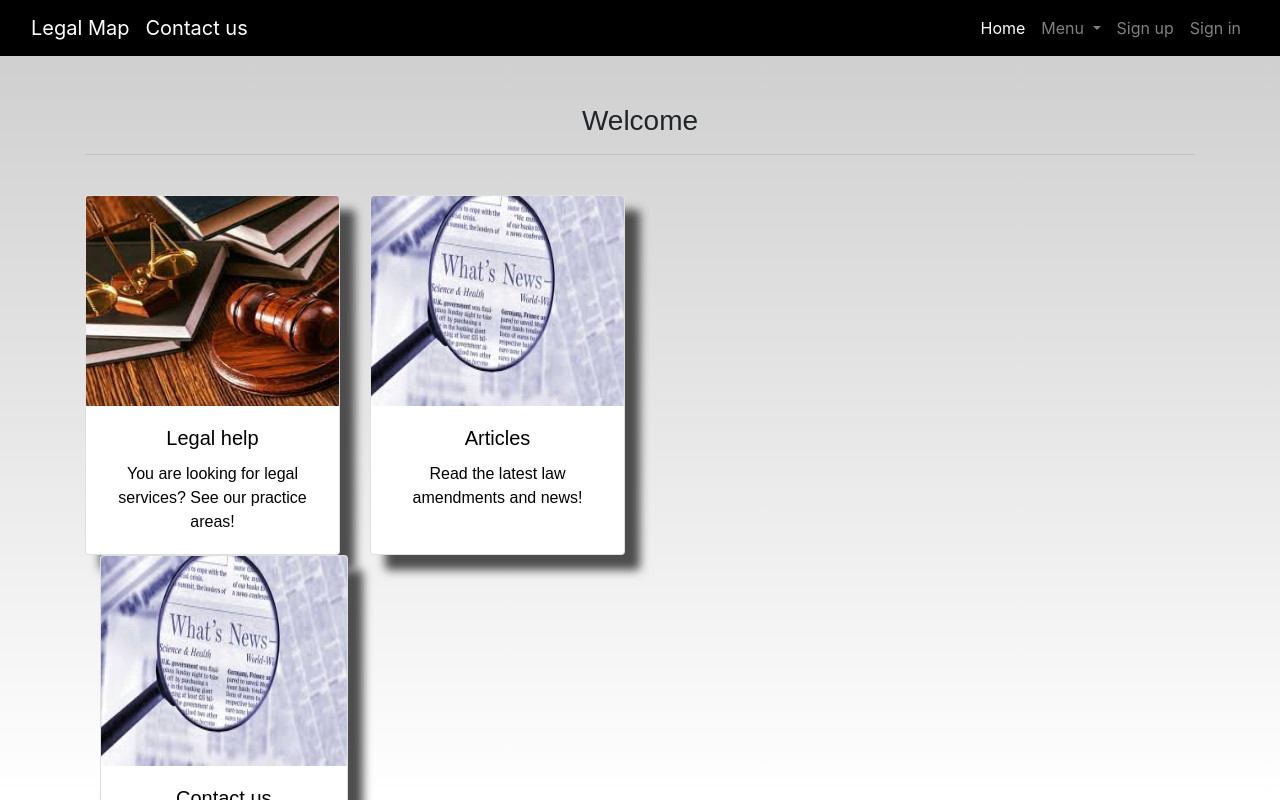
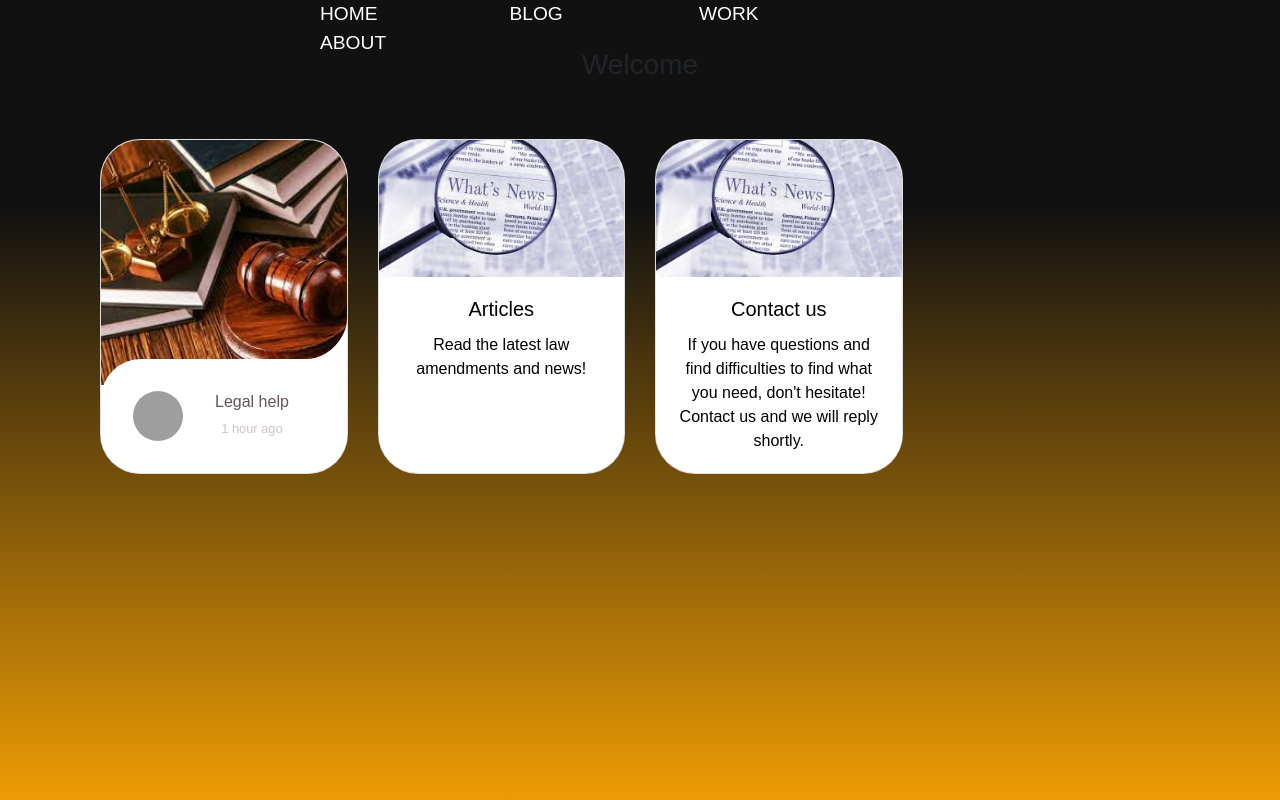
Before and after one commit to Koshutova/legal_map, a Django app: page / in a window 1280 px wide. Run offline with Django 3.2, Linux system fonts and the light colour scheme; some libraries are stand-ins or nearby versions; grey boxes are pictures that could not be loaded.

Commit message:
More on designs

```diff
--- a/static/main.css
+++ b/static/main.css
@@ -19,22 +19,22 @@ footer {
     display: none;
 }
 
-.navbar {
-    background-color: rgb(0, 0, 0) !important;}
-    /* background: linear-gradient(to bottom, #33ccff 0%, #ff99cc 100%) !important; */
+/*.navbar {*/
+/*    background-color: rgb(0, 0, 0) !important;}*/
+/*    !* background: linear-gradient(to bottom, #33ccff 0%, #ff99cc 100%) !important; *!*/
 
 
-.card {
-    box-shadow: 15px 15px 10px rgb(78, 77, 77);
+/*.card {*/
+/*    box-shadow: 15px 15px 10px rgb(78, 77, 77);*/
 
-}
+/*}*/
 
 
-.card-header:hover {
-    background: rgb(11, 22, 83) !important;
-    color: whitesmoke !important;
-    transition: 0.1s ease-in;
-}
+/*.card-header:hover {*/
+/*    background: rgb(11, 22, 83) !important;*/
+/*    color: whitesmoke !important;*/
+/*    transition: 0.1s ease-in;*/
+/*}*/
 
 a {
     text-decoration: none !important;
@@ -52,17 +52,17 @@ a:hover {
     background: rgb(143, 189, 186) !important;
 }
 
-.card-header {
-    color: black !important;
-    background: rgb(152, 214, 230) !important;
-    transition: 0.3s ease-in;
+/*.card-header {*/
+/*    color: black !important;*/
+/*    background: rgb(152, 214, 230) !important;*/
+/*    transition: 0.3s ease-in;*/
 
-}
+/*}*/
 
 .nav-link:hover {
-    background: black !important;
-    color: white !important;
-    transition: 0.7s ease;
+    color: #fddb3a;
+    -webkit-transition: all 0.2s ease-in-out;
+    transition: all 0.2s ease-in-out;
 }
 
 .icon-bar {
@@ -73,21 +73,21 @@ a:hover {
 
 
 
-.card h4 {
-    margin: 40px 40px 0 40px;
-    text-align: left;
-}
+/*.card h4 {*/
+/*    margin: 40px 40px 0 40px;*/
+/*    text-align: left;*/
+/*}*/
 
-.card h6 {
-    margin: 25px 40px 0 40px;
-    text-align: left;
-}
+/*.card h6 {*/
+/*    margin: 25px 40px 0 40px;*/
+/*    text-align: left;*/
+/*}*/
 
-.card p {
-    text-align: right;
-    margin-right: 50px;
-    line-height: 10px;
-}
+/*.card p {*/
+/*    text-align: right;*/
+/*    margin-right: 50px;*/
+/*    line-height: 10px;*/
+/*}*/
 
 
 .button {
@@ -101,9 +101,9 @@ a:hover {
     color: white;
 }
 
-.card img {
-    height: 210px;
-}
+/*.card img {*/
+/*    height: 210px;*/
+/*}*/
 
 /* .card:hover {
     opacity: 0.9;
@@ -120,7 +120,8 @@ body {
 }
 
 body {
-    background: linear-gradient(rgba(0, 0, 0, 0.2), rgba(255, 255, 255, 0.5));
+    background: rgb(17,17,17);
+    background: linear-gradient(180deg, rgba(17,17,17,1) 26%, rgba(237,156,4,1) 100%);
     /*background: linear-gradient(to bottom, #33ccff 0%, #ff99cc 100%)*/
     overflow-x: hidden;
     background-repeat: no-repeat;
@@ -128,31 +129,31 @@ body {
 
 
 
-.card-header {
-    background-color: rgb(133, 204, 231);
-}
+/*.card-header {*/
+/*    background-color: rgb(133, 204, 231);*/
+/*}*/
 
 
 
-.myimage {
-    opacity: 1;
-    display: block;
-    transition: .5s ease;
-    backface-visibility: hidden;
-}
+/*.myimage {*/
+/*    opacity: 1;*/
+/*    display: block;*/
+/*    transition: .5s ease;*/
+/*    backface-visibility: hidden;*/
+/*}*/
 
-.card-img-top:hover {
-    opacity: 0.9;
-    transform: scale(1.02);
-    transition: 0.2s ease;
+/*.card-img-top:hover {*/
+/*    opacity: 0.9;*/
+/*    transform: scale(1.02);*/
+/*    transition: 0.2s ease;*/
 
-}
+/*}*/
 
-.col-md-3 .card {
-    width: 100%;
-    height: 100%;
+/*.col-md-3 .card {*/
+/*    width: 100%;*/
+/*    height: 100%;*/
 
-}
+/*}*/
 
 .btn:hover {
     background: black;
@@ -207,3 +208,212 @@ footer .column a+a {
 .account-heading {
     font-size: 2.5rem;
 }
+
+
+/*card styles*/
+ :root {
+  --surface-color: #fff;
+  --curve: 40;
+}
+
+* {
+  box-sizing: border-box;
+}
+
+body {
+  font-family: 'Noto Sans JP', sans-serif;
+  background-color: #fef8f8;
+}
+
+.cards {
+  display: grid;
+  grid-template-columns: repeat(auto-fit, minmax(300px, 1fr));
+  gap: 2rem;
+  margin: 4rem 5vw;
+  padding: 0;
+  list-style-type: none;
+}
+
+.card {
+  position: relative;
+  display: block;
+  height: 100%;
+  border-radius: calc(var(--curve) * 1px);
+  overflow: hidden;
+  text-decoration: none;
+}
+
+.card__image {
+  width: 100%;
+  height: auto;
+}
+
+.card__overlay {
+  position: absolute;
+  bottom: 0;
+  left: 0;
+  right: 0;
+  z-index: 1;
+  border-radius: calc(var(--curve) * 1px);
+  background-color: var(--surface-color);
+  transform: translateY(100%);
+  transition: .2s ease-in-out;
+}
+
+.card:hover .card__overlay {
+  transform: translateY(0);
+}
+
+.card__header {
+  position: relative;
+  display: flex;
+  align-items: center;
+  gap: 2em;
+  padding: 2em;
+  border-radius: calc(var(--curve) * 1px) 0 0 0;
+  background-color: var(--surface-color);
+  transform: translateY(-100%);
+  transition: .2s ease-in-out;
+}
+
+.card__arc {
+  width: 80px;
+  height: 80px;
+  position: absolute;
+  bottom: 100%;
+  right: 0;
+  z-index: 1;
+}
+
+.card__arc path {
+  fill: var(--surface-color);
+  d: path("M 40 80 c 22 0 40 -22 40 -40 v 40 Z");
+}
+
+.card:hover .card__header {
+  transform: translateY(0);
+}
+
+.card__thumb {
+  flex-shrink: 0;
+  width: 50px;
+  height: 50px;
+  border-radius: 50%;
+}
+
+.card__title {
+  font-size: 1em;
+  margin: 0 0 .3em;
+  color: #6A515E;
+}
+
+.card__tagline {
+  display: block;
+  margin: 1em 0;
+  font-family: "MockFlowFont";
+  font-size: .8em;
+  color: #D7BDCA;
+}
+
+.card__status {
+  font-size: .8em;
+  color: #D7BDCA;
+}
+
+.card__description {
+  padding: 0 2em 2em;
+  margin: 0;
+  color: #D7BDCA;
+  font-family: "MockFlowFont";
+  display: -webkit-box;
+  -webkit-box-orient: vertical;
+  -webkit-line-clamp: 3;
+  overflow: hidden;
+}
+
+/*navigation menu*/
+@import url("https://fonts.googleapis.com/css2?family=Montserrat:wght@400;500;600;700&display=swap");
+* {
+  margin: 0;
+  padding: 0;
+  -webkit-box-sizing: border-box;
+  box-sizing: border-box;
+}
+
+body {
+  /*background: #272727;*/
+  font-family: "Montserrat", sans-serif;
+}
+
+.navMenu {
+  position: absolute;
+  top: 2em;
+  left: 50%;
+  -webkit-transform: translate(-50%, -50%);
+  transform: translate(-50%, -50%);
+}
+
+.navMenu a {
+  color: #ffffff;
+  text-decoration: none;
+  font-size: 1.2em;
+  text-transform: uppercase;
+  font-weight: 500;
+  display: inline-block;
+  width: 185px;
+  -webkit-transition: all 0.2s ease-in-out;
+  transition: all 0.2s ease-in-out;
+}
+
+.navMenu a:hover {
+  color: #fddb3a;
+}
+
+.navMenu .dot {
+  width: 6px;
+  height: 6px;
+  background: #fddb3a;
+  border-radius: 50%;
+  opacity: 0;
+  -webkit-transform: translateX(30px);
+  transform: translateX(30px);
+  -webkit-transition: all 0.2s ease-in-out;
+  transition: all 0.2s ease-in-out;
+}
+
+.navMenu a:nth-child(1):hover ~ .dot {
+  -webkit-transform: translateX(50px);
+  transform: translateX(50px);
+  -webkit-transition: all 0.2s ease-in-out;
+  transition: all 0.2s ease-in-out;
+  opacity: 1;
+}
+
+.navMenu a:nth-child(2):hover ~ .dot {
+  -webkit-transform: translateX(212px);
+  transform: translateX(212px);
+  -webkit-transition: all 0.2s ease-in-out;
+  transition: all 0.2s ease-in-out;
+  opacity: 1;
+}
+
+.navMenu a:nth-child(3):hover ~ .dot {
+  -webkit-transform: translateX(300px);
+  transform: translateX(300px);
+  -webkit-transition: all 0.2s ease-in-out;
+  transition: all 0.2s ease-in-out;
+  opacity: 1;
+}
+
+.navMenu a:nth-child(4):hover ~ .dot {
+  -webkit-transform: translateX(285px);
+  transform: translateX(285px);
+  -webkit-transition: all 0.2s ease-in-out;
+  transition: all 0.2s ease-in-out;
+  opacity: 1;
+}
+
+.row {
+    margin-right: 0 !important;
+    margin-left: 0 !important;
+}
--- a/templates/common/header.html
+++ b/templates/common/header.html
@@ -1,69 +1,74 @@
 {% load has_group %}
 <header>
-    <nav class="navbar navbar-expand-lg navbar-dark bg-dark">
-        <div class="container-fluid">
-            <a class="navbar-brand" href="{% url 'index' %}">Legal Map</a>
-            <a class="navbar-brand" href="{% url 'contact us' %}">Contact us</a>
-            <button class="navbar-toggler" type="button" data-bs-toggle="collapse"
-                    data-bs-target="#navbarSupportedContent"
-                    aria-controls="navbarSupportedContent" aria-expanded="false" aria-label="Toggle navigation">
-                <span class="navbar-toggler-icon"></span>
-            </button>
-            <div class="collapse navbar-collapse justify-content-end" id="navbarSupportedContent">
-                <ul class="navbar-nav mb-2 mb-lg-0">
-                    <li class="nav-item">
-                        <a class="nav-link active" aria-current="page" href="{% url 'index' %}">Home</a>
-                    </li>
-                    {% if request.user.is_authenticated %}
-                        <li class="nav-item">
-                            <a class="nav-link" href="{% url 'profile details' %}"> Hello {{ request.user }}</a>
-                        </li>
-                        <li class="nav-item dropdown">
-                            <a class="nav-link dropdown-toggle" href="#" id="navbarDropdown" role="button"
-                               data-toggle="dropdown"
-                               aria-haspopup="true" aria-expanded="false">
-                                Menu
-                            </a>
-                            <div class="dropdown-menu" aria-labelledby="navbarDropdown">
-                                <a class="dropdown-item" href="{% url 'list all articles' %}">All articles</a>
-                                <a class="dropdown-item" href="{% url 'legal index' %}">Legal help</a>
-                                <a class="dropdown-item" href="{% url 'company create' %}">Create company</a>
-                                <a class="dropdown-item" href="{% url 'list my companies' %}">My companies</a>
-                                {% if request.user|has_group:'Author' %}
-                                    <a class="dropdown-item" href="{% url 'article create' %}">Create article</a>
-                                    <a class="dropdown-item" href="{% url 'list my articles' %}">My articles</a>
-                                {% endif %}
-                                <div class="dropdown-divider"></div>
+<body>
+    <nav class="navMenu">
+      <a href="#">Home</a>
+      <a href="#">Blog</a>
+      <a href="#">Work</a>
+      <a href="#">About</a>
 
-                                {#                <a class="dropdown-item" href="{% url 'dictionary' %}">Dictionary</a>#}
-                                {#                <a class="dropdown-item" href="{% url 'youtube' %}">Youtube</a>#}
-                                {#                <div class="dropdown-divider"></div>#}
-
-                            </div>
-                        </li>
-
-                        <li class="nav-item">
-                            <a class="nav-link" href="{% url 'sign out' %}">Sign out</a>
-                        </li>
-                    {% else %}
-                        <li class="nav-item dropdown">
-                            <a class="nav-link dropdown-toggle" href="#" id="navbarDropdown" role="button"
-                               data-toggle="dropdown"
-                               aria-haspopup="true" aria-expanded="false">
-                                Menu
-                            </a>
-                            <div class="dropdown-menu" aria-labelledby="navbarDropdown">
-                                <a class="dropdown-item" href="{% url 'list all articles' %}">All articles</a>
-                                <a class="dropdown-item" href="{% url 'legal index' %}">Legal help</a>
-                        <li class="nav-item">
-                            <a class="nav-link" href="{% url 'sign up' %}">Sign up</a>
-                        </li>
-                        <li class="nav-item">
-                            <a class="nav-link" href="{% url 'signin' %}">Sign in</a>
-                        </li>
-                    {% endif %}
-                </ul>
-            </div>
-        </div>
+      <div class="dot"></div>
     </nav>
+  </body>
+{#    <nav class="navbar navbar-expand-lg navbar-dark bg-dark">#}
+{#        <div class="container-fluid">#}
+{#            <a class="navbar-brand" href="{% url 'index' %}">Legal Map</a>#}
+{#            <a class="navbar-brand" href="{% url 'contact us' %}">Contact us</a>#}
+{#            <button class="navbar-toggler" type="button" data-bs-toggle="collapse"#}
+{#                    data-bs-target="#navbarSupportedContent"#}
+{#                    aria-controls="navbarSupportedContent" aria-expanded="false" aria-label="Toggle navigation">#}
+{#                <span class="navbar-toggler-icon"></span>#}
+{#            </button>#}
+{#            <div class="collapse navbar-collapse justify-content-end" id="navbarSupportedContent">#}
+{#                <ul class="navbar-nav mb-2 mb-lg-0">#}
+{#                    <li class="nav-item">#}
+{#                        <a class="nav-link active" aria-current="page" href="{% url 'index' %}">Home</a>#}
+{#                    </li>#}
+{#                    {% if request.user.is_authenticated %}#}
+{#                        <li class="nav-item">#}
+{#                            <a class="nav-link" href="{% url 'profile details' %}"> Hello {{ request.user }}</a>#}
+{#                        </li>#}
+{#                        <li class="nav-item dropdown">#}
+{#                            <a class="nav-link dropdown-toggle" href="#" id="navbarDropdown" role="button"#}
+{#                               data-toggle="dropdown"#}
+{#                               aria-haspopup="true" aria-expanded="false">#}
+{#                                Menu#}
+{#                            </a>#}
+{#                            <div class="dropdown-menu" aria-labelledby="navbarDropdown">#}
+{#                                <a class="dropdown-item" href="{% url 'list all articles' %}">All articles</a>#}
+{#                                <a class="dropdown-item" href="{% url 'legal index' %}">Legal help</a>#}
+{#                                <a class="dropdown-item" href="{% url 'company create' %}">Create company</a>#}
+{#                                <a class="dropdown-item" href="{% url 'list my companies' %}">My companies</a>#}
+{#                                {% if request.user|has_group:'Author' %}#}
+{#                                    <a class="dropdown-item" href="{% url 'article create' %}">Create article</a>#}
+{#                                    <a class="dropdown-item" href="{% url 'list my articles' %}">My articles</a>#}
+{#                                {% endif %}#}
+{#                                <div class="dropdown-divider"></div>#}
+{#                            </div>#}
+{#                        </li>#}
+{##}
+{#                        <li class="nav-item">#}
+{#                            <a class="nav-link" href="{% url 'sign out' %}">Sign out</a>#}
+{#                        </li>#}
+{#                    {% else %}#}
+{#                        <li class="nav-item dropdown">#}
+{#                            <a class="nav-link dropdown-toggle" href="#" id="navbarDropdown" role="button"#}
+{#                               data-toggle="dropdown"#}
+{#                               aria-haspopup="true" aria-expanded="false">#}
+{#                                Menu#}
+{#                            </a>#}
+{#                            <div class="dropdown-menu" aria-labelledby="navbarDropdown">#}
+{#                                <a class="dropdown-item" href="{% url 'list all articles' %}">All articles</a>#}
+{#                                <a class="dropdown-item" href="{% url 'legal index' %}">Legal help</a>#}
+{#                        <li class="nav-item">#}
+{#                            <a class="nav-link" href="{% url 'sign up' %}">Sign up</a>#}
+{#                        </li>#}
+{#                        <li class="nav-item">#}
+{#                            <a class="nav-link" href="{% url 'signin' %}">Sign in</a>#}
+{#                        </li>#}
+{#                    {% endif %}#}
+{#                </ul>#}
+{#            </div>#}
+{#        </div>#}
+{#    </nav>#}
 </header>
--- a/templates/index.html
+++ b/templates/index.html
@@ -2,6 +2,8 @@
 {% load static %}
 
 {% block content %}
+
+
     <section class="container text-center">
         <h3>Welcome</h3>
 
@@ -9,20 +11,21 @@
         <br>
         <div class="row">
             <div class="col-md-3">
-                <a href="{% url 'legal index' %}">
-                    {#          <a href="{% url 'notes' %}">#}
-                    <div class="card">
-                        <img class="card-img-top" src="{% static 'images/legal_help.jpeg' %}" alt="Notes image">
-                        <div class="card-body">
-                            <h5 class="card-title ">
-                                Legal help
-                            </h5>
-                            You are looking for legal services? See our practice areas!
+                <a href="{% url 'legal index' %}" class="card">
+                  <img src="{% static 'images/legal_help.jpeg' %}" class="card__image" alt="" />
+                  <div class="card__overlay">
+                    <div class="card__header">
+                      <svg class="card__arc" xmlns="http://www.w3.org/2000/svg"><path /></svg>
+                      <img class="card__thumb" src="https://i.imgur.com/7D7I6dI.png" alt="" />
+                      <div class="card__header-text">
+                        <h3 class="card__title">Legal help</h3>
+                        <span class="card__status">1 hour ago</span>
                       </div>
+                    </div>
+                    <p class="card__description"> You are looking for legal services? See our practice areas!</p>
                   </div>
                 </a>
             </div>
-
             <div class="col-md-3">
                 <a href="{% url 'list all articles' %}">
                     <div class="card">
@@ -36,8 +39,6 @@
                     </div>
                 </a>
             </div>
-        </div>
-
             <div class="col-md-3">
                 <a href="{% url 'contact us' %}">
                     <div class="card">
@@ -52,5 +53,6 @@
                 </a>
             </div>
         </div>
+
     </section>
 {% endblock %}
```
Also changed, not shown: templates/legal_index.html (+1 -9 lines). Lines whose indentation alone changed are shown as unchanged.
